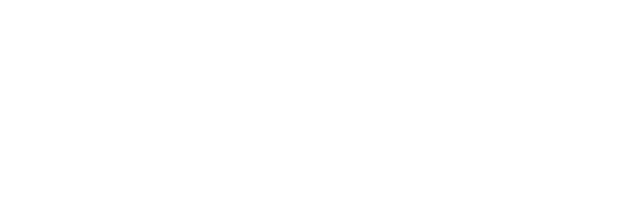
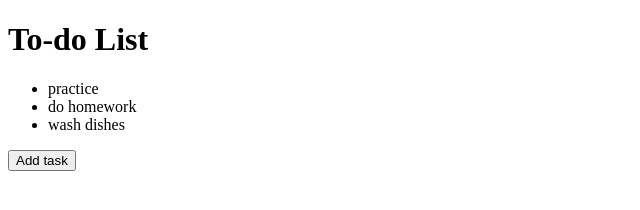
Before and after one commit to gracexu24/todo, a plain HTML site: page index.html in a window 1280 px wide. Shown: the whole page, without its empty margins (0-640 px from the left). Drawn offline with Linux system fonts and the light colour scheme.

Commit message:
created css and js files for frontend

```diff
--- a/index.html
+++ b/index.html
@@ -3,9 +3,16 @@
 <head>
     <meta charset="UTF-8">
     <meta name="viewport" content="width=device-width, initial-scale=1.0">
-    <title>Document</title>
+    <title>To-do List</title>
+    <link rel="stylesheet" href="styles.css">
 </head>
 <body>
-
+    <h1>To-do List</h1>
+    <ul class="items">
+        <li>practice</li>
+        <li>do homework</li>
+        <li>wash dishes</li>
+    </ul>
+    <button>Add task</button>
 </body>
 </html>
```
Also changed, not shown: script.js (added), styles.css (added).
